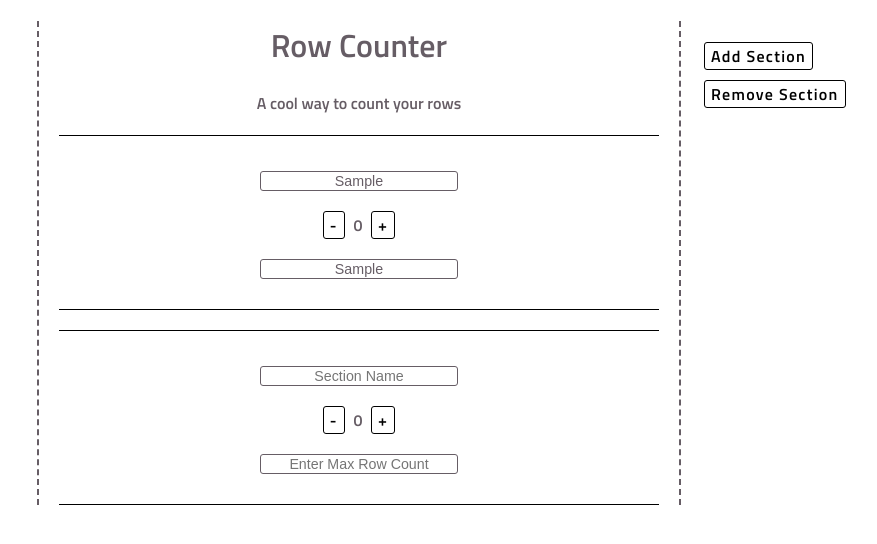
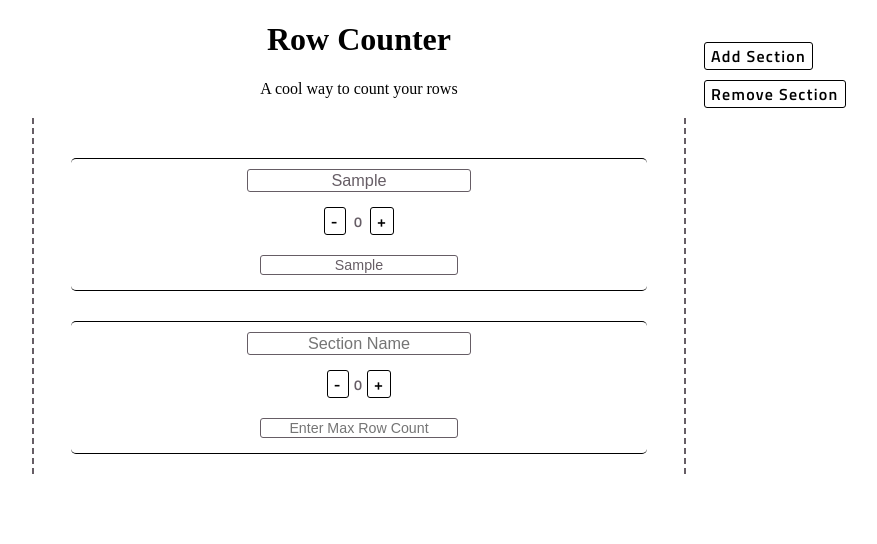
Before and after one commit to toussam87/knittingRowStitchCounter, a plain HTML site: page counter/index.html in a window 1280 px wide. Both pictures are taken after typing "Sample", "Sample" into the empty fields and a click on the button "Add Section". Shown: the whole page, without its empty margins (281-1158 px from the left). Drawn offline with Linux system fonts and the light colour scheme.

Commit message:
070417: can select divs but selection is not precise enough. Noticed when adding sections to body the event handlers do not work on sections

```diff
--- a/counter/css/main.css
+++ b/counter/css/main.css
@@ -1,8 +1,9 @@
 @import url('https://fonts.googleapis.com/css?family=Titillium+Web:600');
-body {
+#main {
     width: 50vw;
     color: #665d65;
-    margin: 0 auto;
+    margin: 20px auto;
+    padding: 10px 5px 20px;
     border-right: 2px dashed#665d65;
     border-left: 2px dashed #665d65;
     font-family: 'Titillium Web', sans-serif;
@@ -14,12 +15,12 @@ p,
     text-align: center;
 }
 
-#main {
+/*#main {
     border-top: 1px solid #000;
     border-bottom: 1px solid #000;
     margin: 20px;
     padding: 20px 0 15px;
-}
+}*/
 
 #navigation {
     width: 25vw;
@@ -62,17 +63,37 @@ button {
     text-align: center;
 }
 
-#sectionName{
+.section{
+    width: 90%;
+    color: #665d65;
+    border-top: 1px solid #000;
+    border-bottom: 1px solid #000;
+    /*margin: 20px;
+    padding: 20px 0 15px;
+    border-top: #665d65 1px solid;
+    border-bottom: #665d65 1px solid; */
+    border-radius: 5px;
+    -webkit-appearance: none;
+    font-size: calc(4px + .8vw);
+    text-align: center;
+    margin: auto;
+    margin-top: 30px;
+}
+
+.sectionName {
+    margin: 10px;
+    width: 17vw;
     color: #665d65;
     border: #665d65 1px solid;
     border-radius: 3px;
-    -webkit-appearance: none;
-    width: 15vw;
-    font-size: calc(4px + .8vw);
+    font-size: calc(6px + .8vw);
     text-align: center;
-    margin: 15px;
 }
 
-#secondaryMain{
+.count{
     display: block;
 }
+
+.selected {
+    border: 2px solid #FF5733
+}
--- a/counter/index.html
+++ b/counter/index.html
@@ -19,9 +19,9 @@
     </div>
 
     <div id="main">
-        <div id="sectionNumber">
-            <input id="sectionName" placeholder="Section Name"></input>
-                <span id="secondaryMain">
+        <div class="section">
+            <input class="sectionName" placeholder="Section Name"></input>
+                <span class="count">
                     <button id="decrease"> - </button>
                     <span id="rowCount">0 </span>
                     <button id="increase"> + </button>
@@ -29,6 +29,16 @@
             <input id="maxRowCount" placeholder="Enter Max Row Count"></input>
         </div>
     </div>
+
+    <template id="insertableTemplate">
+        <input class="sectionName" placeholder="Section Name"></input>
+            <span class="count">
+                <button id="decrease"> - </button>
+                <span id="rowCount">0 </span>
+                <button id="increase"> + </button>
+            </span>
+        <input id="maxRowCount" placeholder="Enter Max Row Count"></input>
+    </template>
 </body>
 
 </html>
--- a/counter/js/main.js
+++ b/counter/js/main.js
@@ -1,6 +1,5 @@
 var maxRowCountNumber;
 var currentRowCountNumber = 0;
-var sectionNumber = 1;
 
 //function to decrease current Row Count
 function decreaseCount() {
@@ -15,6 +14,7 @@ function decreaseCount() {
 //function to increase current Row Count
 function increaseCount() {
     currentRowCountNumber++;
+    console.log(currentRowCountNumber);
     updateRowCounterDisplay();
 
     //checks to see if current Row Count is equal to the desired set number of max row count
@@ -31,6 +31,7 @@ function updateRowCounterDisplay() {
 
     // maxRowCountNumber
     // currentRowCountNumber
+
     var rowCounterDisplay = document.getElementById("rowCount");
 
     if (maxRowCountNumber > 0) {
@@ -40,6 +41,8 @@ function updateRowCounterDisplay() {
         rowCounterDisplay.innerHTML = currentRowCountNumber;
     };
 };
+
+console.log(currentRowCountNumber);
 
 // function sets max Row count
 function changeMaxRowCount(event) {
@@ -63,23 +66,33 @@ function changeMaxRowCount(event) {
         maxRowCountNumber = undefined;
     }
     updateRowCounterDisplay();
-};
-
-function increaseSectionNumber() {
-    sectionNumber++;
 }
 
 function addSection(){
     var newSection = document.createElement("div");
-    newSection.id = sectionNumber++;
-    newSection.innerHTML = '<div id="main"> <div id="sectionNumber">  <input id="sectionName" placeholder="Section Name"></input> <span id="secondaryMain"> <button id="decrease"> - </button> <span id="rowCount">0 </span> <button id="increase"> + </button> </span> <input id="maxRowCount" placeholder="Enter Max Row Count"></input> </div> </div>';
-    document.body.appendChild(newSection);
+    newSection.className = 'section';
+    newSection.innerHTML += '<input class="sectionName" placeholder="Section Name"></input><span class="count"><button id="decrease">-</button><span id="rowCount">0</span><button id="increase">+</button></span><input id="maxRowCount" placeholder="Enter Max Row Count"></input></div></div>';
+    document.getElementById("main").appendChild(newSection);
+}
+
+function appendClass() {
+    document.querySelectorAll(".section").forEach(function(n) {
+
+        n.addEventListener("click", function(event) {
+                var clickedThing = event.target;
+
+                if (!clickedThing.classList.contains("selected")) {
+            clickedThing.classList.add("selected");
+            }
+        });
+    });
 }
 
 function removeSection() {
-    var e = document.body;
-    e.parentNode.removeChild(e);
-}
+    document.querySelectorAll(".selected").forEach(function(thingToBeRemoved) {
+        thingToBeRemoved.remove();
+        });
+    };
 
 window.onload = function() {
     document.getElementById("decrease").addEventListener("click", decreaseCount, false);
```
